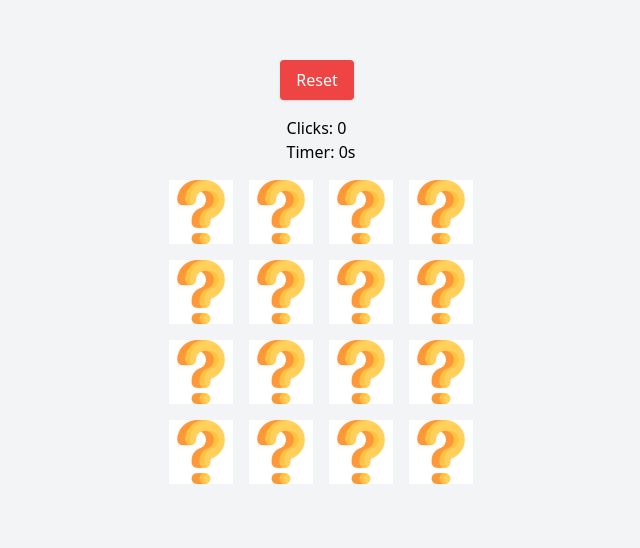
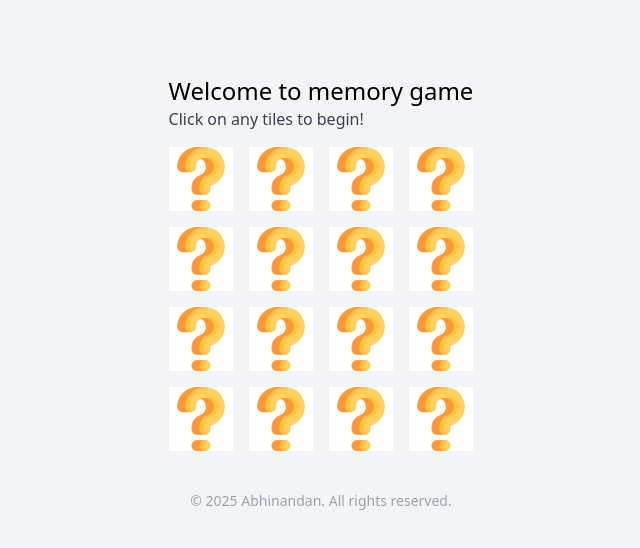
Before and after one commit to Ak9312/Memory-Game, a React (Vite) app: page / in a window 1280 px wide. Shown: the part 128-676 px from the top of the page, without its empty margins (319-959 px from the left). Built offline with nearby package versions, Linux system fonts and the light colour scheme.

Commit message:
Updated icons and intro text

```diff
--- a/index.html
+++ b/index.html
@@ -1,9 +1,10 @@
-<!doctype html>
+<!DOCTYPE html>
 <html lang="en">
   <head>
     <meta charset="UTF-8" />
 
     <meta name="viewport" content="width=device-width, initial-scale=1.0" />
+    <link rel="icon" type="png" href="src/assets/Icons/question.png" />
     <title>Memory Game</title>
   </head>
   <body>
--- a/src/App.jsx
+++ b/src/App.jsx
@@ -70,10 +70,7 @@ const App = () => {
 
   // Reset game
   const handleShuffle = () => {
-    dispatch(shuffleGrid());
-    setClickCount(0);
-    setTimer(0);
-    setIsActive(false);
+    window.location.reload(); // Reload the page
   };
 
   const handleCloseModal = () => {
@@ -84,16 +81,28 @@ const App = () => {
   return (
     <div className="flex flex-col justify-center items-center min-h-screen bg-gray-100">
       <div className="mb-4">
+        {isActive ? (
           <button
             onClick={handleShuffle}
             className="mr-2 px-4 py-2 bg-red-500 text-white rounded shadow"
           >
             Reset
           </button>
+        ) : (
+          <button className="mr-2 px-4 py-2"></button>
+        )}
       </div>
       <div className="mb-4">
+        {isActive ? (
           <p>Clicks: {clickCount}</p>
+        ) : (
+          <p className="text-2xl">Welcome to memory game</p>
+        )}
+        {isActive ? (
           <p>Timer: {timer}s</p>
+        ) : (
+          <p className="text-gray-700">Click on any tiles to begin!</p>
+        )}
       </div>
       <div className="grid grid-cols-4 gap-4">
         {mainGrid.map((item, index) => (
@@ -131,6 +140,11 @@ const App = () => {
         timer={timer}
         clickCount={clickCount}
       />
+      <div className="text-center mt-10 text-gray-400 text-sm">
+        <p>
+          &copy; {new Date().getFullYear()} Abhinandan. All rights reserved.
+        </p>
+      </div>
     </div>
   );
 };
```
Lines whose indentation alone changed are shown as unchanged.
